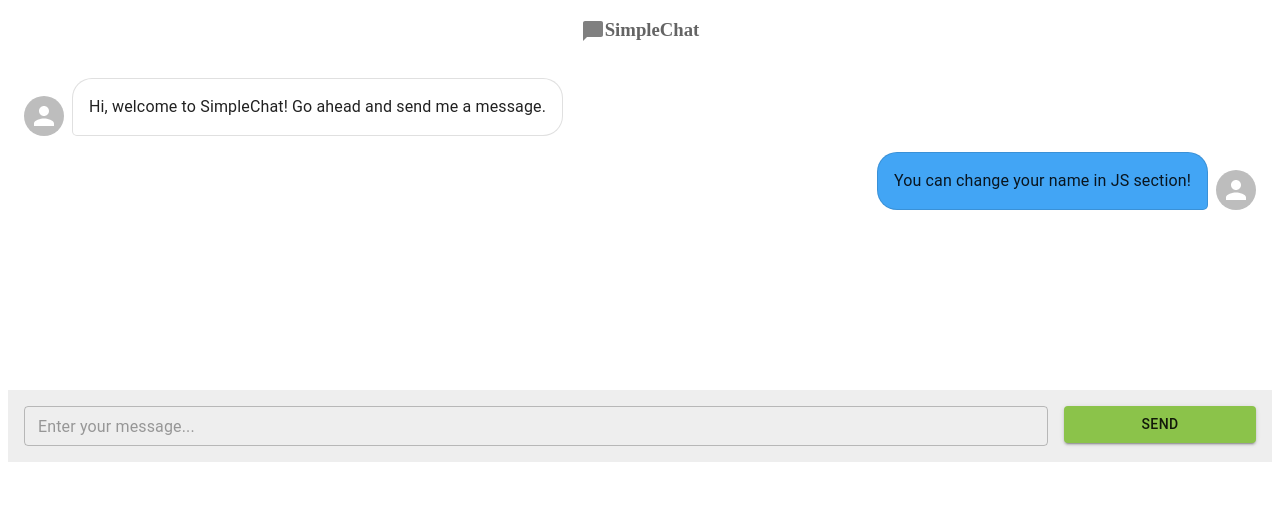
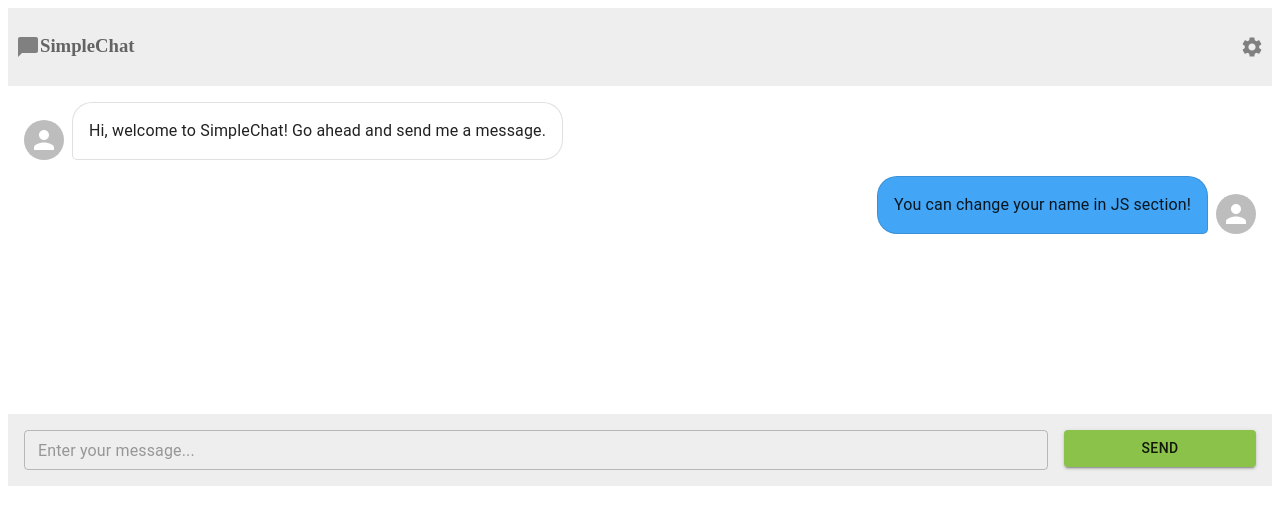
Before and after one commit to xXproZz/SimpleChat, a React (Create React App) app: page / in a window 1280 px wide. Shown: the top 524 px of the page. Built offline with nearby package versions, Linux system fonts and the light colour scheme.

Commit message:
Update App.js

```diff
--- a/src/App.js
+++ b/src/App.js
@@ -1,13 +1,28 @@
-import { Box } from '@mui/material';
 import './App.css';
 import Chat from './Components/Chat';
 import ChatBubbleIcon from '@mui/icons-material/ChatBubble';
+import SettingsIcon from '@mui/icons-material/Settings';
+import { Box, Grid } from '@mui/material';
 
 function App() {
   return (
     <div className="App">
 
-     <h3><ChatBubbleIcon  className='App-Icon'/>SimpleChat</h3>
+    <Box sx={{
+      p: 1,
+      backgroundColor: "grey.200",
+    }}>
+    <Grid
+    container
+    direction="row"
+    justifyContent="space-between"
+    alignItems="center" >
+      <h3><ChatBubbleIcon  className='App-Icon'/>SimpleChat</h3>
+      <SettingsIcon  className='App-IconSettings'
+      />
+    </Grid>
+
+    </Box>
      <Chat />
     </div>
   );
```
